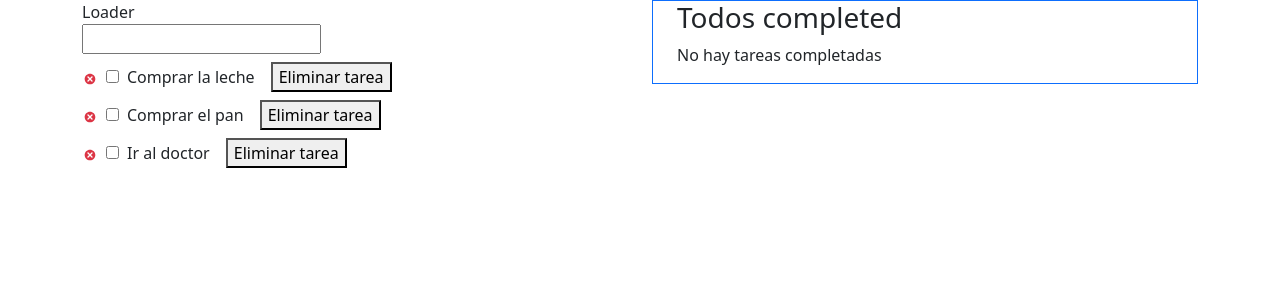
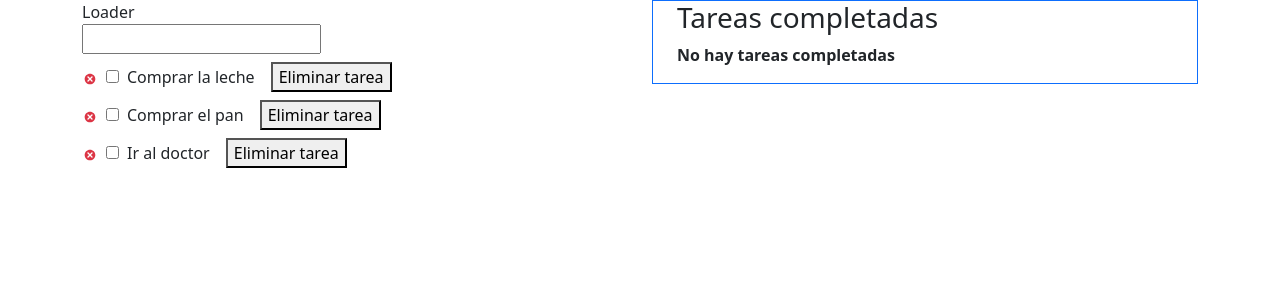
Before and after one commit to michaeldevelopment/To-Do-List-Reddux, a React (Create React App) app: page / in a window 1280 px wide. Shown: the top 300 px of the page. Built offline with nearby package versions, Linux system fonts and the light colour scheme.

Commit message:
Fixing add completed todos bug

```diff
--- a/src/Components/Todos.js
+++ b/src/Components/Todos.js
@@ -1,4 +1,4 @@
-import React, { useState } from "react";
+import React from "react";
 
 import { TiDelete } from "react-icons/ti";
 
@@ -6,7 +6,6 @@ import { useSelector, useDispatch } from "react-redux";
 import { deleteTodo, completedTodo } from "../store/actions";
 
 export default function Todos() {
-  const [checkedValue, setCheckedValue] = useState();
   const todoList = useSelector((state) => state.todos);
   const dispatch = useDispatch();
 
@@ -16,8 +15,7 @@ export default function Todos() {
   }
 
   const handleCheckbox = (e, todo) => {
-    setCheckedValue(e.target.checked);
-    dispatch(completedTodo(todo, checkedValue));
+    dispatch(completedTodo(todo, e.target.checked));
   };
 
   return (
--- a/src/Components/TodosCompleted.js
+++ b/src/Components/TodosCompleted.js
@@ -9,7 +9,7 @@ export default function TodosCompleted() {
   return (
     <>
       <Container className="border border-primary">
-        <h3> Todos completed </h3>
+        <h3> Tareas completadas </h3>
         {todosCompleted.length ? (
           todosCompleted.map((todo) => (
             <li key={todo.id} className="list-unstyled my-2">
@@ -17,7 +17,9 @@ export default function TodosCompleted() {
             </li>
           ))
         ) : (
-          <p> No hay tareas completadas</p>
+          <p>
+            <strong>No hay tareas completadas </strong>
+          </p>
         )}
       </Container>
     </>
```
